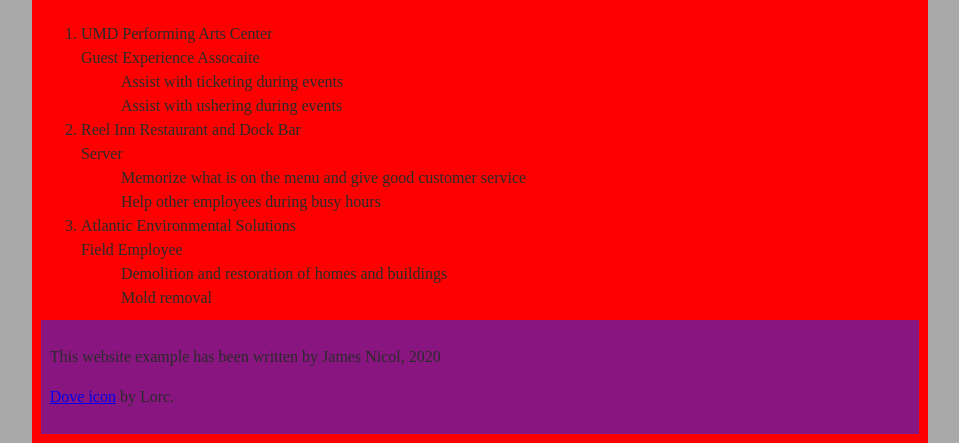
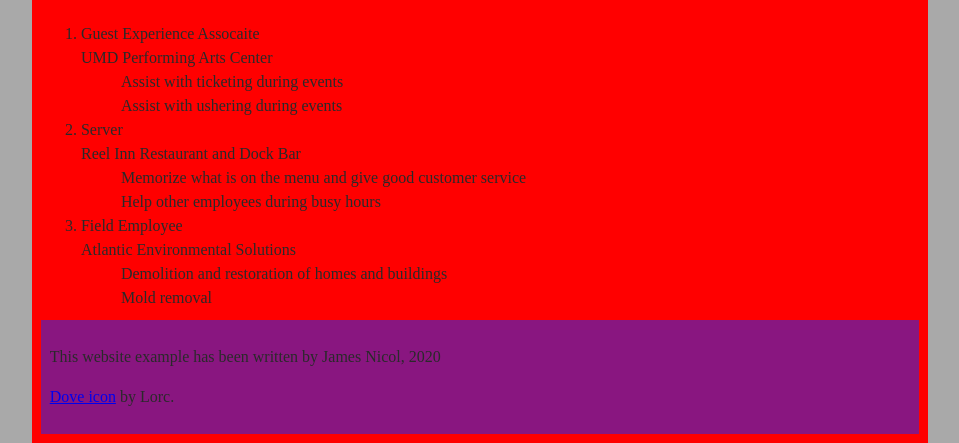
Before and after one commit to jamesnicol12/jamesnicol12.github.io, a plain HTML site: page assignment_1/index.html in a window 1280 px wide. Shown: the part 391-834 px from the top of the page, without its empty margins (160-1119 px from the left). Drawn offline with Linux system fonts and the light colour scheme.

Commit message:
Update index.html

```diff
--- a/assignment_1/index.html
+++ b/assignment_1/index.html
@@ -23,20 +23,20 @@
       <h2>Roles</h2>
       <ol>
         <li>
+          <div class="jobtitle">Guest Experience Assocaite</div>
           <div class="joblocation">UMD Performing Arts Center</div>
-          <div class="jobdescription">Guest Experience Assocaite</div>
           <ul class="resp">Assist with ticketing during events</ul>
           <ul class="resp">Assist with ushering during events</ul>
         </li>
         <li>
+          <div class="jobtitle">Server</div>
           <div class="joblocation">Reel Inn Restaurant and Dock Bar</div>
-          <div class="jobdescription">Server</div>
           <ul class="resp">Memorize what is on the menu and give good customer service</ul>
           <ul class="resp">Help other employees during busy hours</ul>
         </li>
         <li>
+          <div class="jobtitle">Field Employee</div>
           <div class="joblocation">Atlantic Environmental Solutions</div>
-          <div class="jobdescription">Field Employee</div>
           <ul class="resp">Demolition and restoration of homes and buildings</ul>
           <ul class="resp">Mold removal</ul>
         </li>
```
